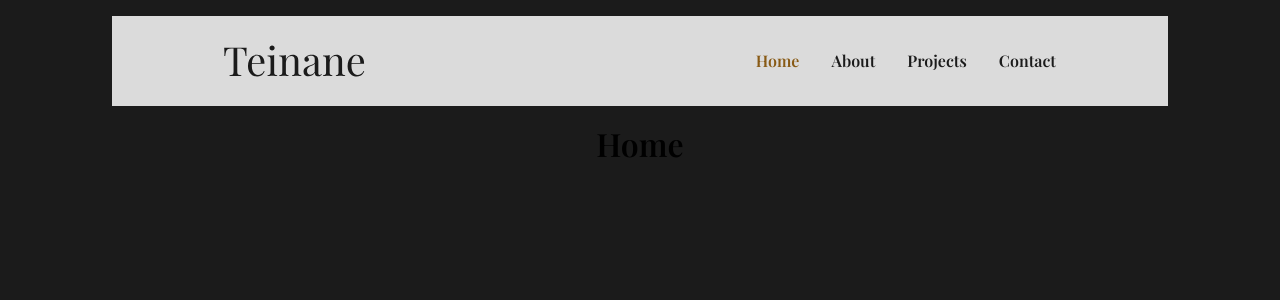
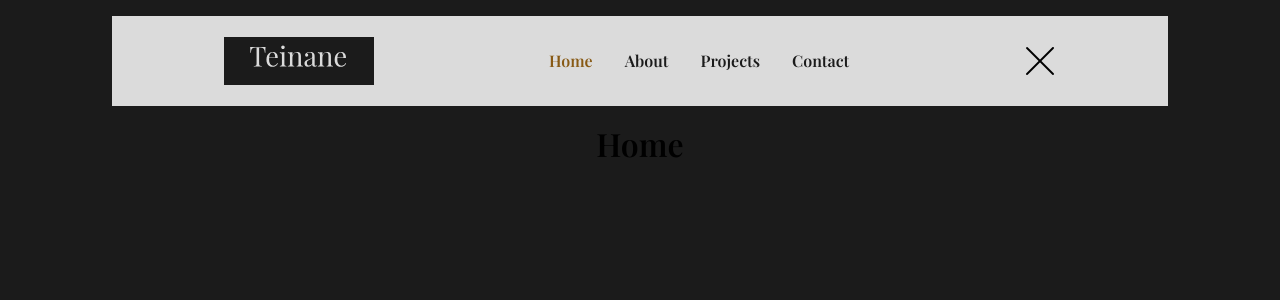
Before and after one commit to dannywarekuromo/teinane-architecture, a React (Create React App) app: page / in a window 1280 px wide. Shown: the top 300 px of the page. Built offline with nearby package versions, Linux system fonts and the light colour scheme.

Commit message:
Mobile nav configurations

```diff
--- a/src/Components/App.css
+++ b/src/Components/App.css
@@ -41,6 +41,12 @@ a {
   font-family: var(--heading-ff);
 }
 
+button {
+  cursor: pointer;
+  border: none;
+  outline: none;
+}
+
 /* || Utilities */
 .container {
   margin: 1rem;
@@ -64,7 +70,7 @@ a {
 }
 
 .logo-container img {
-  height: 2rem;
+  height: 3rem;
 }
 
 .nav-list {
@@ -86,3 +92,21 @@ a {
 .nav-list li a:hover {
   border-bottom: 3px solid var(--accent-clr);
 }
+
+.mobile-nav {
+  height: 2rem;
+  display: flex;
+  flex-direction: column;
+  align-items: center;
+  justify-content: center;
+  gap: .5rem;
+  background-color: var(--secondary-clr);
+}
+
+.mobile-nav span {
+  width: 3rem;
+  height: .3rem;
+  background: var(--primary-clr);
+  display: block;
+  border-radius: 10px;
+}
--- a/src/Components/App.js
+++ b/src/Components/App.js
@@ -1,5 +1,5 @@
 import React from 'react';
-import Navbar from './Navbar';
+import Navigation from './Navigation';
 import About from '../Pages/About';
 import Contact from '../Pages/Contact';
 import Home from '../Pages/Home';
@@ -10,7 +10,7 @@ import { Route, Routes} from 'react-router-dom';
 function App() {
   return (
     <div className="App">
-      <Navbar />
+      <Navigation />
       <div className="container">
         <Routes>
           <Route path="/" element={<Home/>} />
--- a/src/Components/Navbar.js
+++ b/src/Components/Navigation.js
@@ -1,8 +1,14 @@
-import React from 'react';
-import logo from '../Images/Teinane-1b1b1b.svg'
+import React, { useState } from 'react';
+import logo from '../Images/Teinane-bg-1b1b1b.svg';
+import menu from '../Images/png/001-menu.png';
+import close from '../Images/png/002-close.png';
 import { Link, useMatch, useResolvedPath } from 'react-router-dom';
 
-const  Navbar = () => {
+const  Navigation = () => {
+    const [click, setClick] = useState(false);
+
+    const mobileMenu = () => setClick(!click);
+
     return(
        <nav className='nav'>
             <Link to="/" className="logo-container">
@@ -14,8 +20,11 @@ const  Navbar = () => {
                 <CustomLLink to="/About">About</CustomLLink>
                 <CustomLLink to="/Projects">Projects</CustomLLink>
                 <CustomLLink to="/Contact">Contact</CustomLLink>
+            </ul>
 
-            </ul>
+            <button className='mobile-nav' onClick={mobileMenu}>
+                <img src={click ? menu : close} alt="mobile-nav"/>
+            </button>
        </nav>
     );
 }
@@ -29,4 +38,4 @@ function CustomLLink({ to, children, ...props}) {
         </li>
     )
 }
-export default Navbar;
+export default Navigation;
```
Also changed, not shown: src/Images/png/001-menu.png (added), src/Images/png/002-close.png (added).
